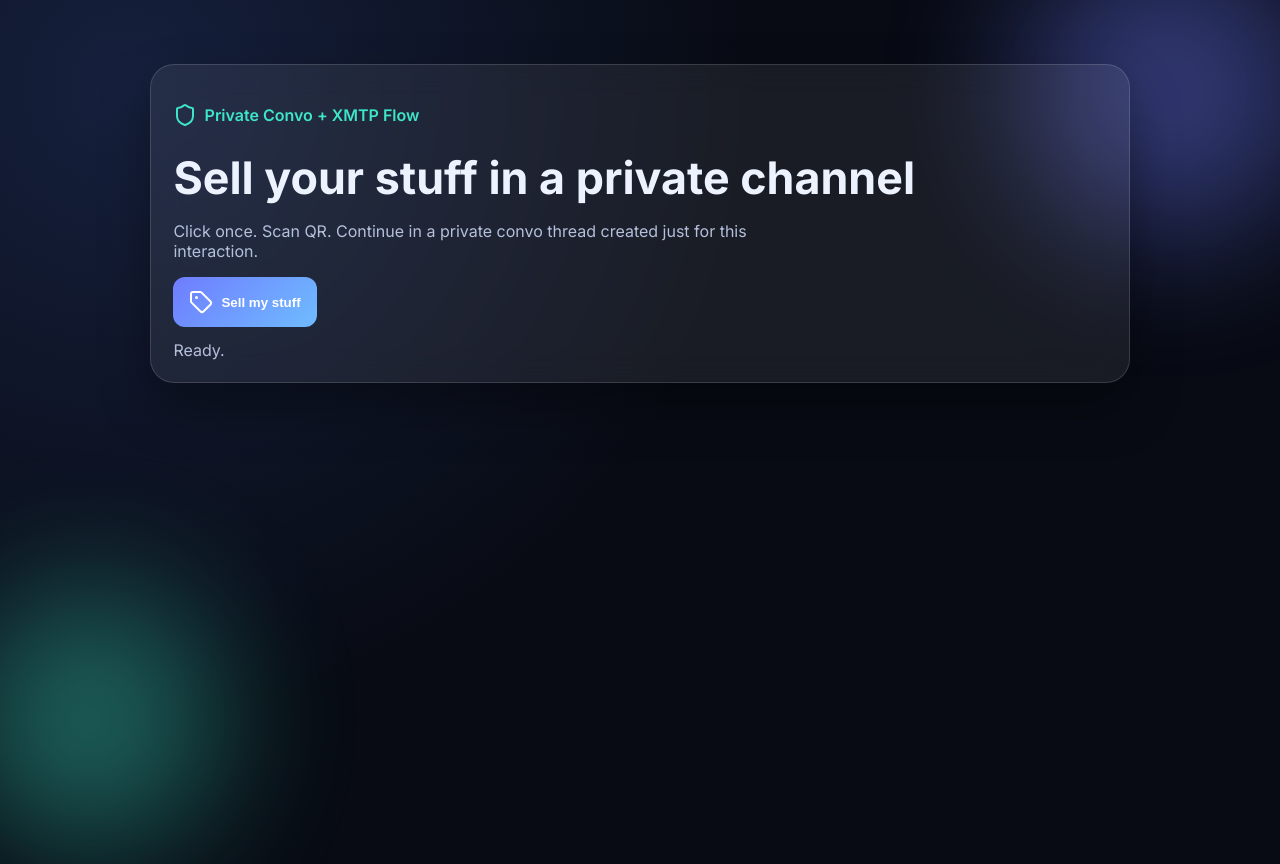
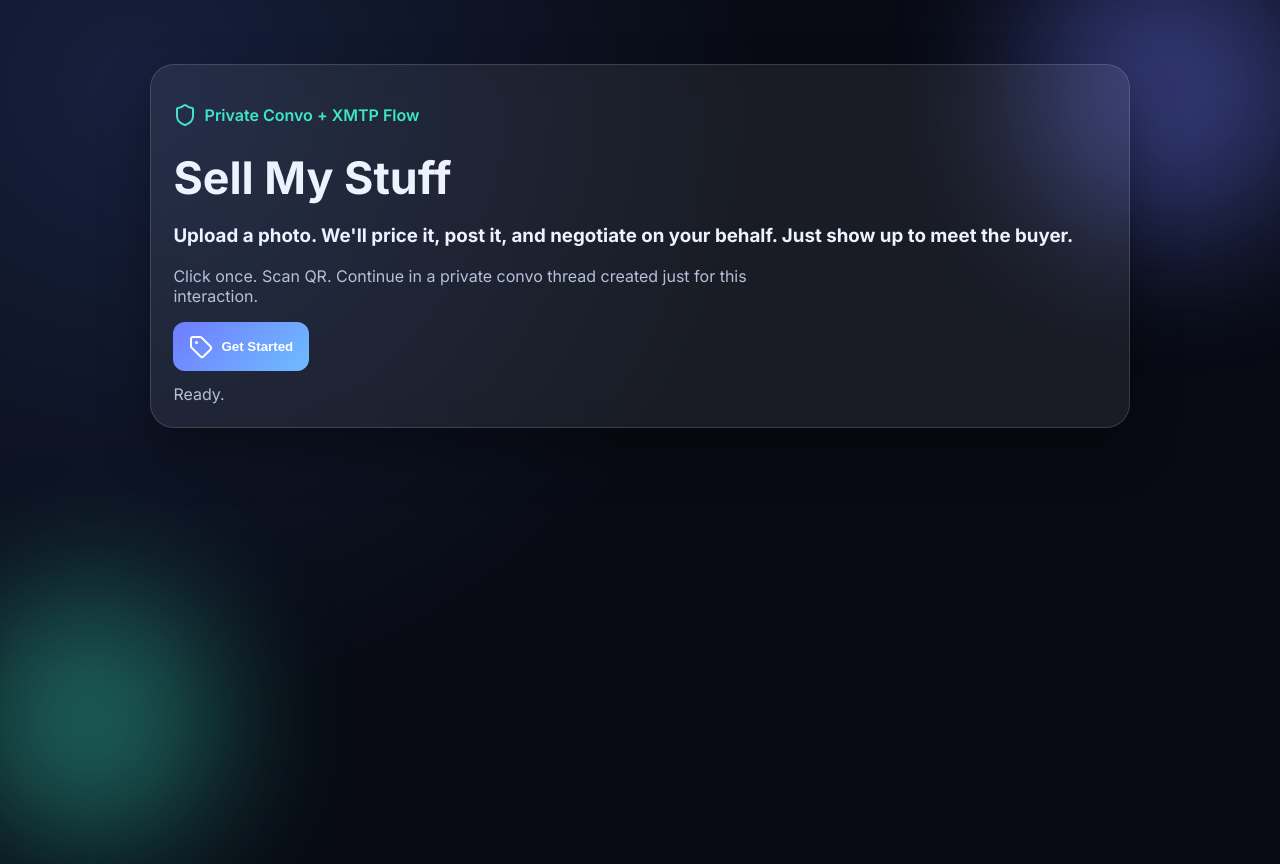
Before and after one commit to danOO7/sms, a website: page sell-my-stuff-site/public/index.html in a window 1280 px wide. Drawn offline with nearby package versions, Linux system fonts and the light colour scheme.

Commit message:
Update the index page

```diff
--- a/sell-my-stuff-site/public/index.html
+++ b/sell-my-stuff-site/public/index.html
@@ -17,13 +17,14 @@
     <main class="container">
       <section class="hero-card">
         <p class="eyebrow"><i data-lucide="shield"></i> Private Convo + XMTP Flow</p>
-        <h1>Sell your stuff in a private channel</h1>
+        <h1>Sell My Stuff</h1>
+        <h3>Upload a photo. We'll price it, post it, and negotiate on your behalf. Just show up to meet the buyer.</h3>
         <p class="subtext">Click once. Scan QR. Continue in a private convo thread created just for this interaction.</p>
 
         <div class="actions">
           <button id="sellBtn" class="primary-btn">
             <i data-lucide="tag"></i>
-            Sell my stuff
+           Get Started
           </button>
           <button id="resetBtn" class="ghost-btn" hidden>Start a new private interaction</button>
         </div>
@@ -32,7 +33,7 @@
       </section>
 
       <section id="qrPanel" class="qr-card" hidden>
-        <h2><i data-lucide="qr-code"></i> Scan to open private Convo channel</h2>
+        <h2><i data-lucide="qr-code"></i> Scan to open Convo channel</h2>
         <img id="qrImage" alt="Convo invite QR code" />
         <div class="meta-grid">
           <div><span>Interaction</span><code id="interactionId">-</code></div>
```
